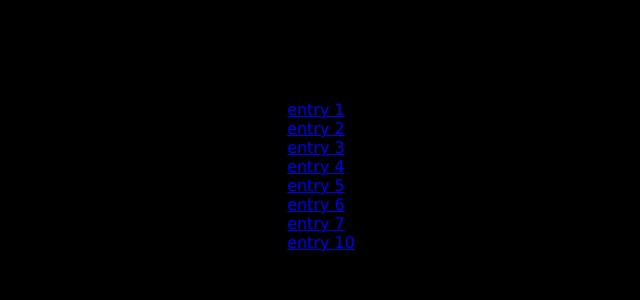
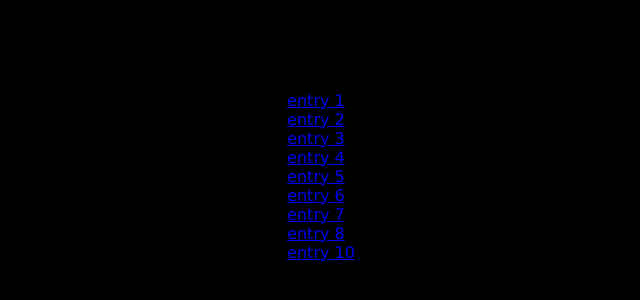
Before and after one commit to milohontanosas/hontm273.github.io, a plain HTML site: page homepage/index.html in a window 1280 px wide. Shown: the part 244-544 px from the top of the page, without its empty margins (319-959 px from the left). Drawn offline with Linux system fonts and the light colour scheme.

Commit message:
Update index.html
entry 8

```diff
--- a/homepage/index.html
+++ b/homepage/index.html
@@ -14,6 +14,7 @@
     <a href="https://milohontanosas.github.io/hontm273.github.io/entries/entry5/entry5.html">entry 5</a><br>
     <a href="https://milohontanosas.github.io/hontm273.github.io/entries/entry6/index6.html">entry 6</a><br>
     <a href="https://milohontanosas.github.io/hontm273.github.io/entries/index.html">entry 7</a><br>
+    <a href="https://milohontanosas.github.io/hontm273.github.io/entry8/index.html">entry 8</a><br>
     <a href="https://milohontanosas.github.io/hontm273.github.io/entries/entry10/index.html">entry 10</a><br>
 </body>
 </html>
```
